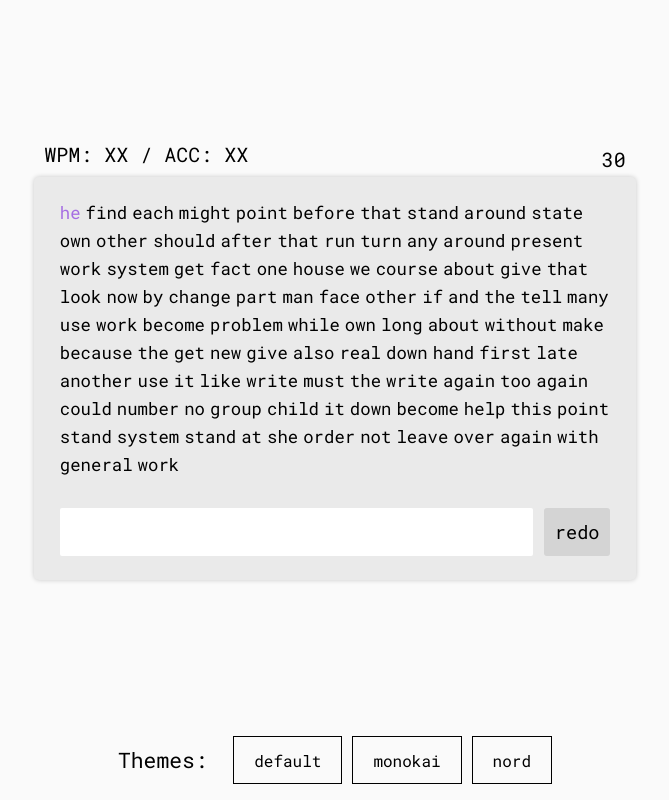
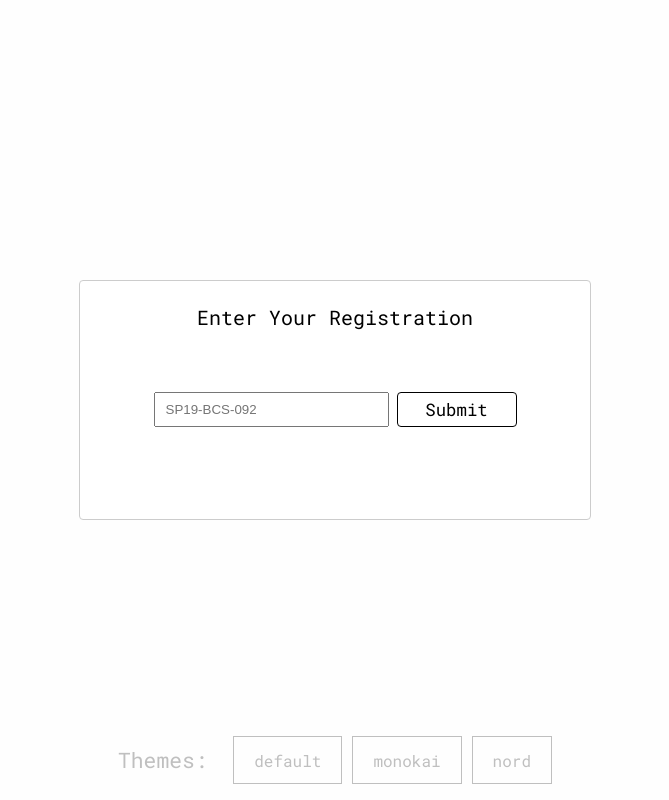
Before and after one commit to husnain129/typing_master, a Next.js app: page / in a window 1280 px wide. Shown: the whole page, without its empty margins (305-974 px from the left). Built offline with nearby package versions, Linux system fonts and the light colour scheme.

Commit message:
add modalBox

```diff
--- a/context/ThemeContext.js
+++ b/context/ThemeContext.js
@@ -6,10 +6,6 @@ const ThemeProvider = ({ children }) => {
   let [selectedTheme, setSelectedTheme] = useState("default");
   useEffect(() => {
     if (localStorage.getItem("selectTheme") !== null) {
-      console.log(
-        'localStorage.getItem("selectTheme")',
-        localStorage.getItem("selectTheme")
-      );
       setSelectedTheme(localStorage.getItem("selectTheme"));
     }
   }, []);
--- /dev/null
+++ b/context/UserContext.js
@@ -0,0 +1,15 @@
+import { createContext, useState } from "react";
+
+const UserContext = createContext();
+
+const UserProvider = ({ children }) => {
+  let [user, setUser] = useState(false);
+
+  return (
+    <UserContext.Provider value={{ user, setUser }}>
+      {children}
+    </UserContext.Provider>
+  );
+};
+
+export { UserContext, UserProvider };
--- a/package.json
+++ b/package.json
@@ -12,6 +12,7 @@
     "next": "12.1.0",
     "react": "17.0.2",
     "react-dom": "17.0.2",
+    "react-modal": "^3.14.4",
     "sass": "^1.49.9"
   },
   "devDependencies": {
--- a/pages/_app.js
+++ b/pages/_app.js
@@ -1,13 +1,16 @@
 import { TestProvider } from "../context/TestContext";
 import { ThemeProvider } from "../context/ThemeContext";
+import { UserProvider } from "../context/UserContext";
 import "../styles/globals.css";
 
 function MyApp({ Component, pageProps }) {
   return (
     <ThemeProvider>
-      <TestProvider>
-        <Component {...pageProps} />
-      </TestProvider>
+      <UserProvider>
+        <TestProvider>
+          <Component {...pageProps} />
+        </TestProvider>
+      </UserProvider>
     </ThemeProvider>
   );
 }
--- /dev/null
+++ b/pages/components/Modal/Modal.module.scss
@@ -0,0 +1,50 @@
+.flex_center {
+  display: flex;
+  align-items: center;
+  justify-content: center;
+}
+
+.modalContainer {
+  @extend .flex_center;
+  width: 100%;
+  height: 100%;
+  flex-direction: column;
+  flex: 1;
+
+  p {
+    font-size: 15pt;
+  }
+
+  .inputContainer {
+    @extend .flex_center;
+    margin-top: 10px;
+    height: 70%;
+    width: inherit;
+    gap: 8px;
+    input {
+      width: 50%;
+      height: 35px;
+      padding-left: 10px;
+    }
+
+    .button {
+      @extend .flex_center;
+      width: 120px;
+      height: 35px;
+      border: 1px solid black;
+      border-radius: 4px;
+      transition: all 200ms ease-in-out;
+      cursor: pointer;
+      font-size: 13pt;
+
+      &:hover {
+        background: black;
+        color: white;
+      }
+    }
+  }
+  .error {
+    font-size: 10pt;
+    color: red;
+  }
+}
--- /dev/null
+++ b/pages/components/Modal/ModalBox.js
@@ -0,0 +1,78 @@
+import React, { useContext, useEffect, useState } from "react";
+import Modal from "react-modal";
+import { UserContext } from "../../../context/UserContext";
+import s from "./Modal.module.scss";
+
+const customStyles = {
+  content: {
+    top: "50%",
+    left: "50%",
+    right: "auto",
+    bottom: "auto",
+    marginRight: "-50%",
+    transform: "translate(-50%, -50%)",
+    height: "30vh",
+    width: "40vw",
+  },
+};
+
+Modal.setAppElement("#__next");
+
+const ModalBox = () => {
+  const [modalIsOpen, setIsOpen] = useState(false);
+  const { setUser } = useContext(UserContext);
+
+  let [regNo, setRegNo] = useState("");
+  let [error, setError] = useState("valid");
+
+  useEffect(() => {
+    setIsOpen(true);
+  }, []);
+
+  function handleSubmit() {
+    const regex = /[A-Z]{2}[0-9]{2}-[A-Z]{3}-[0-9]{3}/gi;
+    let t = regex.test(regNo);
+    if (t) {
+      localStorage.setItem("reg_no", regNo);
+      setUser(true);
+      setError("valid");
+    } else {
+      setError("Invalid Registration");
+    }
+  }
+
+  return (
+    <div>
+      <Modal
+        isOpen={modalIsOpen}
+        style={customStyles}
+        contentLabel="Example Modal"
+      >
+        <div className={s.modalContainer}>
+          <p>Enter Your Registration</p>
+          <div className={s.inputContainer}>
+            <input
+              type="text"
+              placeholder="SP19-BCS-092"
+              value={regNo}
+              onChange={(e) => setRegNo(e.target.value)}
+            />
+            <p className={s.button} onClick={handleSubmit}>
+              Submit
+            </p>
+          </div>
+          {error && (
+            <p
+              style={{ opacity: error !== "valid" ? 1 : 0 }}
+              className={s.error}
+            >
+              {error}
+            </p>
+          )}
+        </div>
+      </Modal>
+    </div>
+  );
+};
+
+export default ModalBox;
--- a/pages/components/TestBox/TestBox.js
+++ b/pages/components/TestBox/TestBox.js
@@ -15,7 +15,6 @@ const TestBox = () => {
     if(idx-1 >= 0){
       setTotal(total+data[idx-1][idx-1].length)
     }
-
   }, [idx,setIdx]);
 
 
--- a/pages/index.js
+++ b/pages/index.js
@@ -1,17 +1,28 @@
-import { useContext } from "react";
+import { useContext, useEffect, useState } from "react";
 import { ThemeContext } from "../context/ThemeContext";
+import { UserContext } from "../context/UserContext";
 import s from "../styles/Home.module.scss";
 import Footer from "./components/Footer/Footer";
+import ModalBox from "./components/Modal/ModalBox";
 import TestBox from "./components/TestBox/TestBox";
 export default function Home() {
   const { selectedTheme } = useContext(ThemeContext);
+  const { user, setUser } = useContext(UserContext);
+  const [isRegNo, setIsRegNo] = useState(
+    typeof localStorage !== "undefined" &&
+      localStorage.getItem("reg_no") !== null
+  );
+
+  useEffect(() => {
+    if (user) {
+      setIsRegNo(true);
+    }
+  }, [user, setUser]);
 
   return (
     <div className={s[selectedTheme]}>
       <div className={s.container}>
-        <div className={s.testBox}>
-          <TestBox />
-        </div>
+        <div className={s.testBox}>{isRegNo ? <TestBox /> : <ModalBox />}</div>
         <div className={s.footer}>
           <Footer />
         </div>
```
Also changed, not shown: 1 other file (tests, documents, lock files or other folders).
